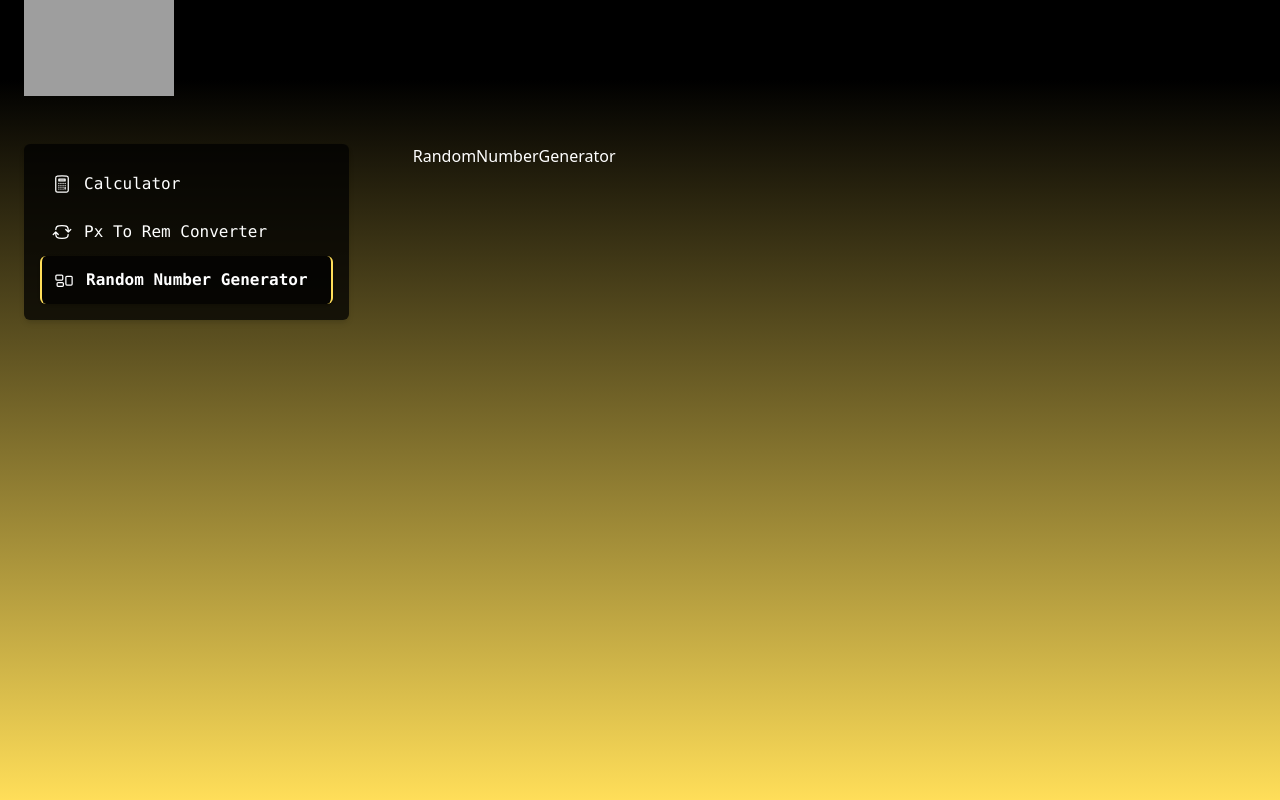
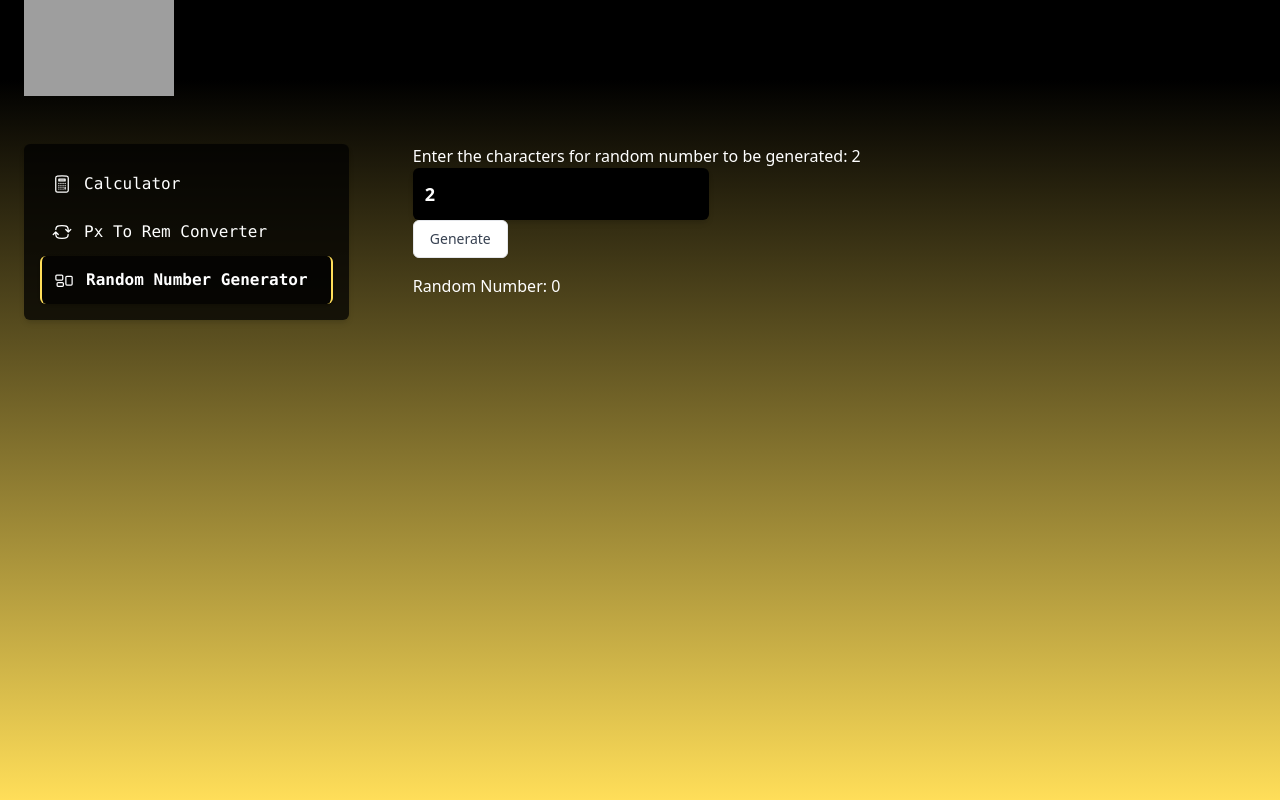
Before and after one commit to Manav-Kaushal/toolboxy, a Next.js app: page /random-number in a window 1280 px wide. Built offline with nearby package versions, Linux system fonts and the light colour scheme; grey boxes are pictures that could not be loaded.

Commit message:
random number generator wip

```diff
--- a/pages/random-number.tsx
+++ b/pages/random-number.tsx
@@ -1,3 +1,4 @@
+import RandomNumber from "@components/tools/RandomNumber";
 import { page } from "@utils/config";
 import { NextSeo } from "next-seo";
 import React from "react";
@@ -8,7 +9,7 @@ const RandomNumberGenerator = (props: Props) => {
   return (
     <>
       <NextSeo title={`${page.displayName} | Random Number Generator`} />
-      RandomNumberGenerator
+      <RandomNumber />
     </>
   );
 };
--- /dev/null
+++ b/src/components/tools/RandomNumber/index.tsx
@@ -0,0 +1,52 @@
+import { formatNumber } from "@utils/helpers";
+import React, { useMemo, useState } from "react";
+
+type Props = {};
+
+const RandomNumber = (props: Props) => {
+  const [length, setLength] = useState<string>("2");
+
+  const [number, setNumber] = useState(0);
+
+  const handleChange = (e: React.ChangeEvent<HTMLInputElement>) => {
+    if (e.target.value < "6") {
+      setLength("6");
+    } else if (e.target.value > "10") {
+      setLength("10");
+    }
+    setLength(e.target.value);
+  };
+
+  const generateNumber = () => {
+    const temp = Math.floor(Math.random() * 100 + 1);
+
+    setNumber(+temp);
+  };
+
+  return (
+    <div>
+      <div>
+        <p>Enter the characters for random number to be generated: {length}</p>
+        <input
+          type="text"
+          name="length"
+          minLength={1}
+          maxLength={2}
+          value={length}
+          onChange={handleChange}
+          className="p-3 bg-app rounded-md font-bold focus:outline-none focus:ring-2 focus:shadow-xl shadow-md text-lg transition-200 focus:ring-app"
+        />
+      </div>
+      <div>
+        <button className="btn" onClick={generateNumber}>
+          Generate
+        </button>
+      </div>
+      <div className="mt-4">
+        <p>Random Number: {number}</p>
+      </div>
+    </div>
+  );
+};
+
+export default RandomNumber;
```
